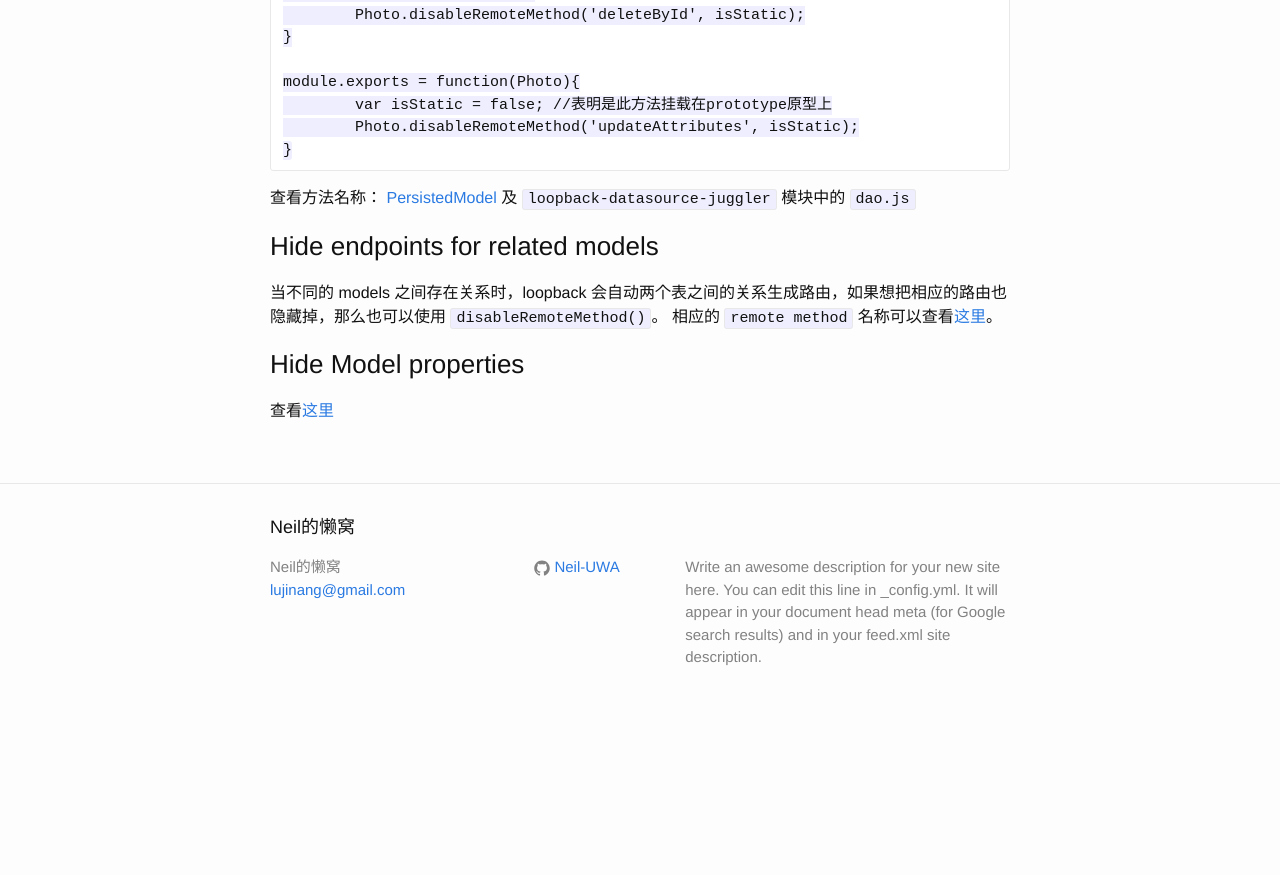
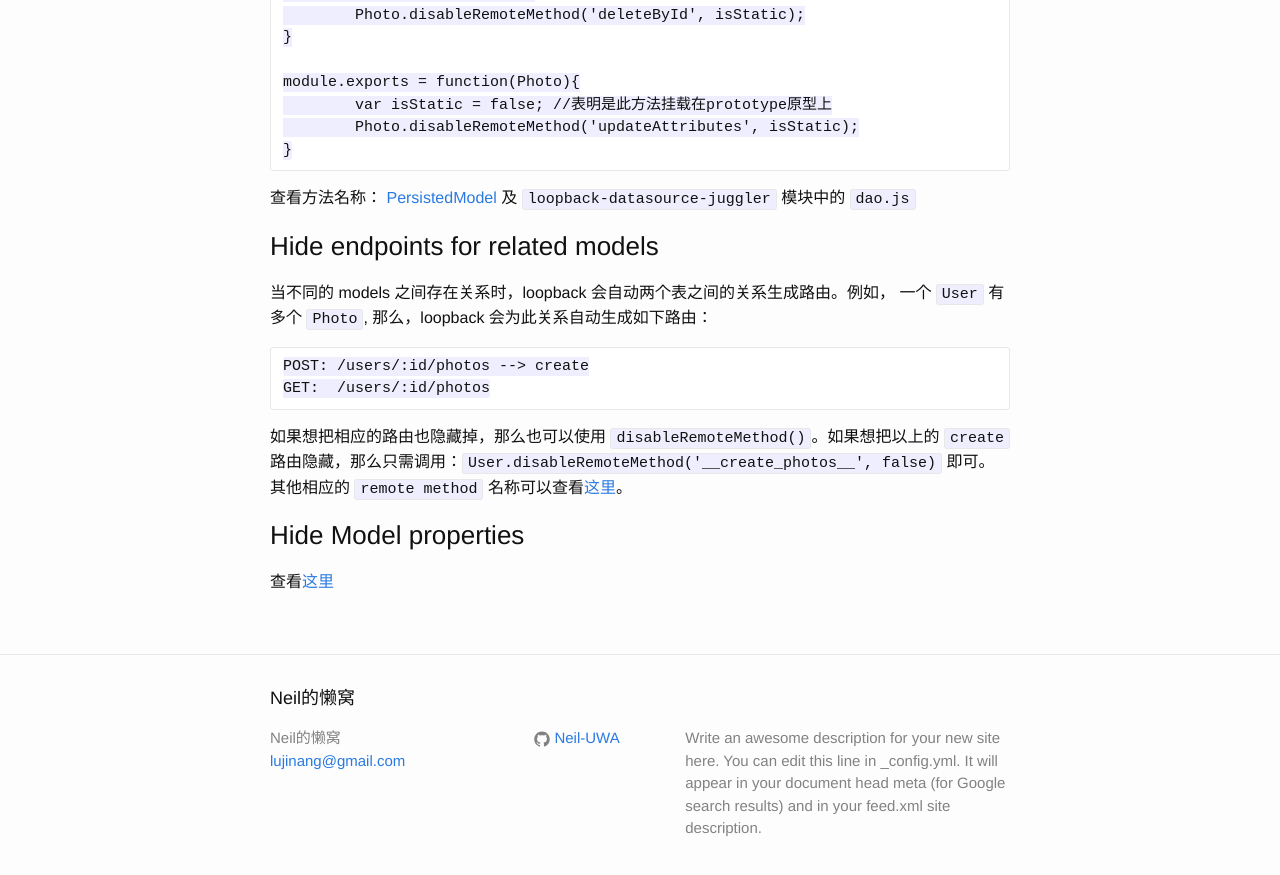
Before and after one commit to Neil-UWA/neil-uwa.github.io, a Jekyll site: the page built from _posts/2015-03-13-loopback-acl-1.markdown, in a window 1280 px wide and 900 px high, scrolled down 1035 px. Shown: the top 875 px of the window. Built offline with Jekyll 4.4.1, drawn with Linux system fonts in a browser that asks for light colours; before the commit the page ends 1764 px from its top, so only the background shows below that; some of the changed text lies outside the part shown.

Commit message:
more details about hide related models

```diff
--- a/_posts/2015-03-13-loopback-acl-1.markdown
+++ b/_posts/2015-03-13-loopback-acl-1.markdown
@@ -52,7 +52,12 @@ tags: loopback, acl
 
 ###Hide endpoints for related models
 
-当不同的 models 之间存在关系时，loopback 会自动两个表之间的关系生成路由，如果想把相应的路由也隐藏掉，那么也可以使用 `disableRemoteMethod()`。 相应的 `remote method` 名称可以查看[这里](http://docs.strongloop.com/display/public/LB/Restricting+access+to+related+models)。
+当不同的 models 之间存在关系时，loopback 会自动两个表之间的关系生成路由。例如， 一个 `User` 有多个 `Photo`,  那么，loopback 会为此关系自动生成如下路由：
+
+	POST: /users/:id/photos --> create
+	GET:  /users/:id/photos
+
+如果想把相应的路由也隐藏掉，那么也可以使用 `disableRemoteMethod()`。如果想把以上的 `create` 路由隐藏，那么只需调用：`User.disableRemoteMethod('__create_photos__', false)` 即可。 其他相应的 `remote method` 名称可以查看[这里](http://docs.strongloop.com/display/public/LB/Restricting+access+to+related+models)。
 
 ###Hide Model properties
 查看[这里](http://docs.strongloop.com/display/public/LB/Model+definition+JSON+file#ModeldefinitionJSONfile-Hiddenproperties)
```
Also changed, not shown: other parts of _posts/2015-03-13-loopback-acl-1.markdown (+1 -1 lines).
